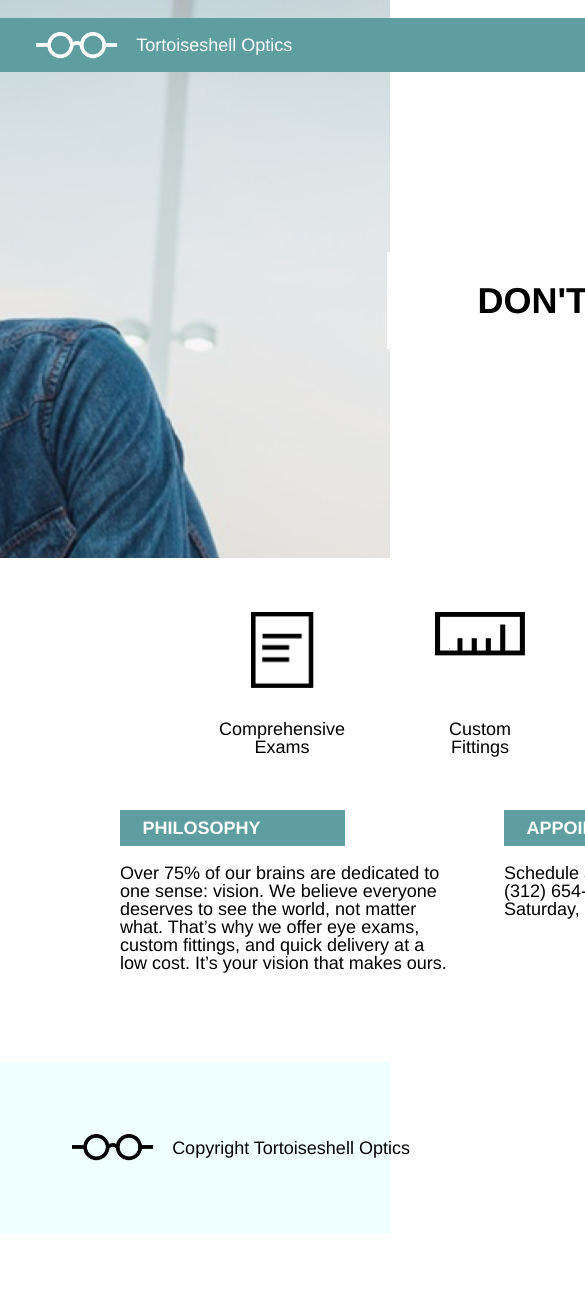
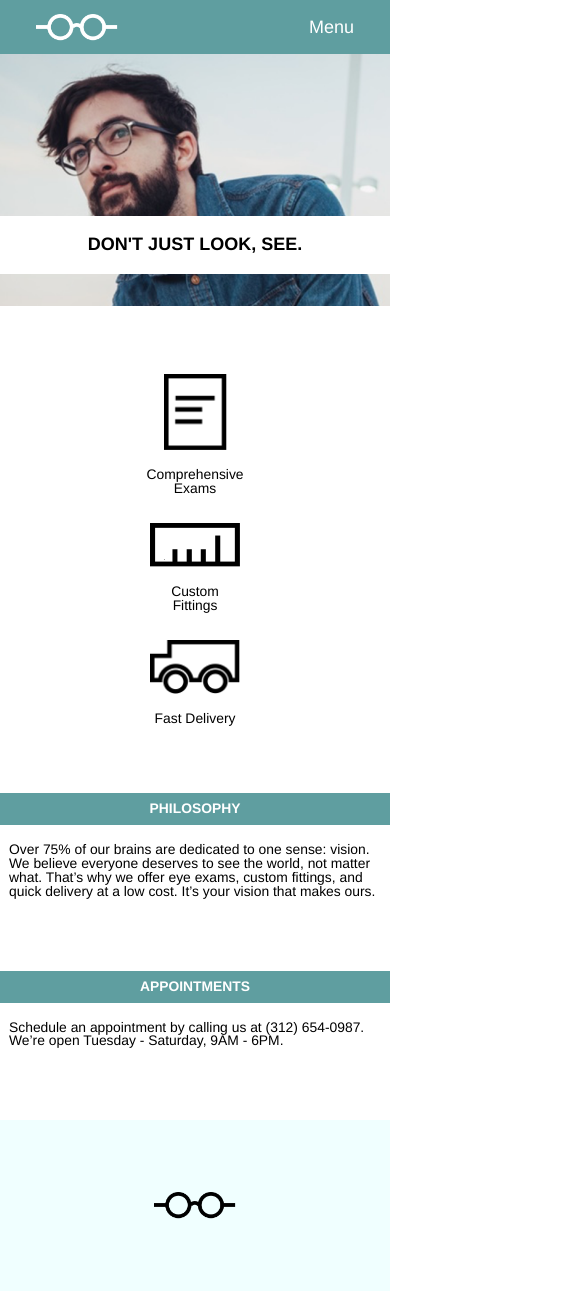
Before and after one commit to taleye/tortoiseshell-optics, a plain HTML site: page index.html in a window 390 px wide. Shown: the top 1291 px of the page, 585 px wide, since content can reach past the window. Before the commit the page ends 1233 px from the top, so only its background shows below. Drawn offline with Linux system fonts and the light colour scheme.

Commit message:
All media queries added

```diff
--- a/index.html
+++ b/index.html
@@ -78,11 +78,9 @@
   <!-- End main -->
 
   <!-- Footer -->
-  <footer>
-    <div class="container flex v-center">
+  <footer class="container flex v-center">
       <img src="./resources/images/logo-black.png" alt="Company logo - black glasses">
       <span>Copyright Tortoiseshell Optics</span>
-    </div>
   </footer>
   <!-- End footer -->
 
--- a/resources/css/style.css
+++ b/resources/css/style.css
@@ -4,10 +4,6 @@ html {
   line-height: 1.4;
 }
 
-/*
-body * {
-  border: solid 1px black;
-} */
 /* Set containers and flexbox attributes */
 /* Set header banner */
 a {
@@ -125,3 +121,105 @@ footer img {
   height: 1.5rem;
   margin: 4rem 1rem 4rem 4rem;
 }
+
+/* Tablet devices */
+@media only screen and (max-width: 960px) {
+  .container {
+    min-width: 250px;
+    max-width: 100%;
+  }
+
+  header {
+    padding-top: 0;
+    height: 22rem;
+  }
+
+  h1 {
+    font-size: 1.33rem;
+    padding: .75rem 4rem;
+  }
+
+  #hero-text {
+    left: -2rem;
+    margin-top: 5rem;
+  }
+}
+
+/* Mobile devices */
+@media only screen and (max-width: 620px) {
+  .mobile {
+    display: block;
+  }
+
+  .responsive {
+    display: none;
+  }
+
+  header {
+    height: 17rem;
+    background-position: 20%;
+  }
+
+  h1 {
+    font-size: 1rem;
+    padding: 1rem 0;
+  }
+
+  #hero-text {
+    justify-content: center;
+    left: auto;
+    background-color: white;
+    margin: 9rem auto 0 auto;
+  }
+
+  .branding span {
+    display: none;
+  }
+
+  #usp {
+    flex-direction: column;
+    font-size: .77rem;
+    padding: 3rem 0;
+    height: auto;
+    align-items: center;
+  }
+
+  .company-usp {
+    margin: .77rem 0;
+    height: auto;
+  }
+
+  .usp-title {
+    margin-top: 1rem;
+  }
+
+  #info {
+    flex-direction: column;
+    align-items: center;
+    font-size: .77rem;
+  }
+
+  .company-info {
+    width: auto;
+    margin: 0 auto;
+
+  }
+
+  h2 {
+    text-align: center;
+    width: auto;
+  }
+
+  .info {
+    padding: 0 .5rem 4rem .5rem;
+  }
+
+  footer span {
+    display: none;
+  }
+
+  footer img {
+  margin: 0 auto;
+  }
+
+}
```
